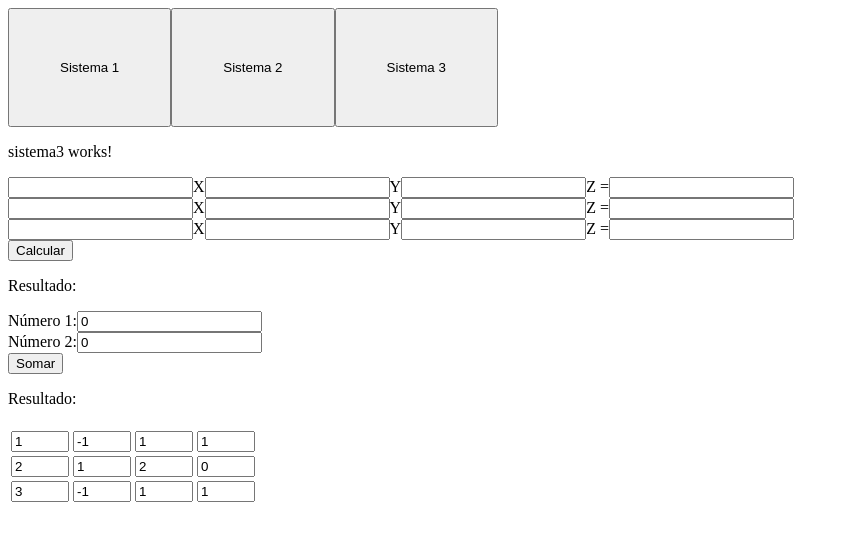
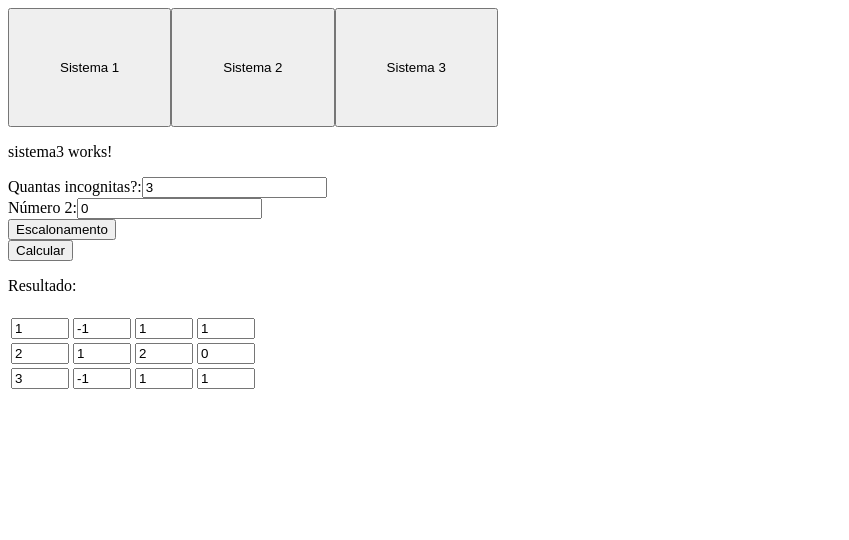
Before and after one commit to GustavoCanuto/typescript-escalonamento-de-matrix, an Angular app in the folder projeto-matematica/: page /sistema3 in a window 1280 px wide. Shown: the top 540 px of the page, without its empty margins (0-849 px from the left). Built offline with nearby package versions, Linux system fonts and the light colour scheme.

Commit message:
Falta html e tipo de solução

```diff
--- a/projeto-matematica/src/app/componentes/sistema3/sistema3.component.html
+++ b/projeto-matematica/src/app/componentes/sistema3/sistema3.component.html
@@ -1,52 +1,38 @@
 <p>sistema3 works!</p>
 <div>
-    <div>
-        <input type="number" id="numero1" >
-        <label for="numero1">X</label>
-        <input type="number" id="numero1" >
-        <label for="numero1">Y</label>
-        <input type="number" id="numero1" >
-        <label for="numero1">Z =</label>
-        <input type="number" id="numero1" >
-      </div>
-      <div>
-        <input type="number" id="numero1" >
-        <label for="numero1">X</label>
-        <input type="number" id="numero1" >
-        <label for="numero1">Y</label>
-        <input type="number" id="numero1" >
-        <label for="numero1">Z =</label>
-        <input type="number" id="numero1" >
-      </div>
-      <div>
-        <input type="number" id="numero1" >
-        <label for="numero1">X</label>
-        <input type="number" id="numero1" >
-        <label for="numero1">Y</label>
-        <input type="number" id="numero1" >
-        <label for="numero1">Z =</label>
-        <input type="number" id="numero1" >
-      </div>
-      <div>
-        <button >Calcular</button>
-      </div>
-      <div>
-        <p>Resultado: </p>
-      </div>
+
+
 
 </div>
 <div>
-    <label for="numero1">Número 1:</label>
-    <input type="number" id="numero1" [(ngModel)]="numero1">
+    <label for="numero1">Quantas incognitas?:</label>
+    <input type="number" id="numero1" [(ngModel)]="ordemx">
   </div>
   <div>
     <label for="numero2">Número 2:</label>
     <input type="number" id="numero2" [(ngModel)]="numero2">
   </div>
   <div>
-    <button (click)="MetodoDeGauss()">Somar</button>
+    <button (click)="MetodoDeGauss()">Escalonamento</button>
+  </div>
+  <div>
+    <button (click)="Calcular()">Calcular</button>
   </div>
   <div>
     <p>Resultado: {{ resultado }}</p>
   </div>
-  <app-gerador-matrix [matriz]="matrizTeste" [readonly]="true"></app-gerador-matrix>
+  <app-gerador-matrix [matriz]="matrizTeste" [readonly]="false"></app-gerador-matrix>
+  <div *ngIf="matriz.length > 0">
+    <table>
+      <caption></caption>
+      <tr>
+        <th></th>
+      </tr>
+      <tr *ngFor="let row of matriz; let i = index">
+        <td *ngFor="let col of row; let j = index">
+          <input type="text" [value]="matriz[i][j]" (change)="atualizarValor($event, i, j)" [readonly]="readonly">
+        </td>
+      </tr>
+
+    </table>
+  </div>
--- a/projeto-matematica/src/app/componentes/sistema3/sistema3.component.ts
+++ b/projeto-matematica/src/app/componentes/sistema3/sistema3.component.ts
@@ -12,11 +12,25 @@ export class Sistema3Component {
   resultado: number[][] = [];
   mostrarEscalar: boolean = false; // variável para controlar a visibilidade
   ordemx: number = 3;
-  ordemy: number = 4;
+  ordemy: number = this.ordemx+1;
   matrizTeste: number[][] =[[1,-1,1,1],
                             [2,1,2,0],
                             [3,-1,1,1]];
+  variaveis: number[]=[];
+  subtracoes: number = 0
   matrizEcalonada :boolean =false;
+  multiplicador :number = 0;
+  matriz: number[][] = [[]];
+  GerarMatrix() {
+    this.matriz = [];
+    for (let i = 0; i < this.numero1; i++) {
+      this.matriz.push([]);
+      for (let j = 0; j < this.numero2; j++) {
+        this.matriz[i].push(0);
+      }
+    }
+    this.mostrarEscalar = true; // torna visível após gerar a matriz
+  }
 
 
 
@@ -35,24 +49,63 @@ export class Sistema3Component {
               else
               {
                 let aux1= this.matrizTeste[i][j];
-                let aux2= this.matrizTeste[i-1][j];
+                let aux2= this.matrizTeste[j][j];
                 let divisor = -1*(aux1/aux2);
-                for(let y =0 ;y < this.ordemy;y++)
-                {
-                  this.matrizTeste[i][y] = this.matrizTeste[i][y] + (this.matrizTeste[i-1][y]/divisor);
-                }
+
+                    for(let y =0 ;y < this.ordemy;y++)
+                    {
+                      let sub=   (this.matrizTeste[j][y]*divisor);
+                      this.matrizTeste[i][y] += sub;
+                      //console.log(sub,"=",this.matrizTeste[j][y],"*",divisor);
+                    }
+
+                //console.log("mudança");
+                //console.log(aux1," ",aux2," ",divisor," ", i," ",j);
 
               }
             }
         }
     }
+    for(let i = 0;i<this.ordemx;i++)
+      {
+          for(let j=0;j<this.ordemy;j++)
+          {
+            if(i>j){
 
+            }
+          }
+      }
 
   }
 
-  somar() {
-    //this.resultado = this.numero1 + this.numero2;
+  Calcular() {
+    for(let a = this.ordemx - 1 ;a>=0;a--)
+      {
+        for(let b = this.ordemx - 1; b >= 0;b--)
+          {
+            if(this.matrizTeste[a][b]|| 0){
+              if(a==b){
+                this.multiplicador = this.matrizTeste[a][b];
+                console.log("multiplicador ",this.multiplicador);
+              }
+              else{
+                this.subtracoes += this.matrizTeste[a][b]*this.variaveis[this.ordemx -1 - b];
+              }
+            }
 
+          }
+
+          let resultado = this.matrizTeste[a][this.ordemy-1]- this.subtracoes;
+          this.variaveis.push(resultado/this.multiplicador);
+          console.log("sutraçoes", this.subtracoes,"resultado ", resultado);
+
+      }
+
+    for(let v= this.ordemx-1;v>=0;v--)
+      {
+        let nomeVariavel = this.ordemx - v;
+        console.log("X",nomeVariavel," = ",this.variaveis[v]);
+      }
   }
 
 }
```
